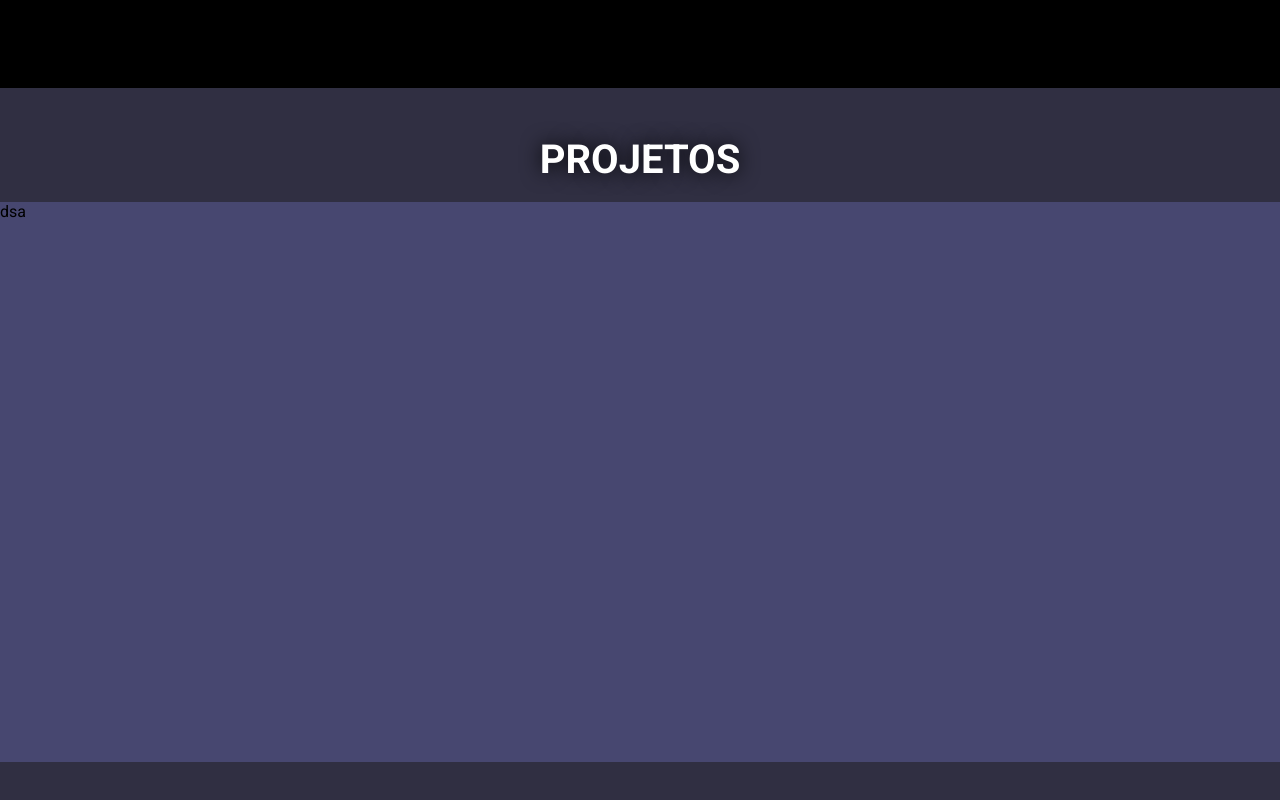
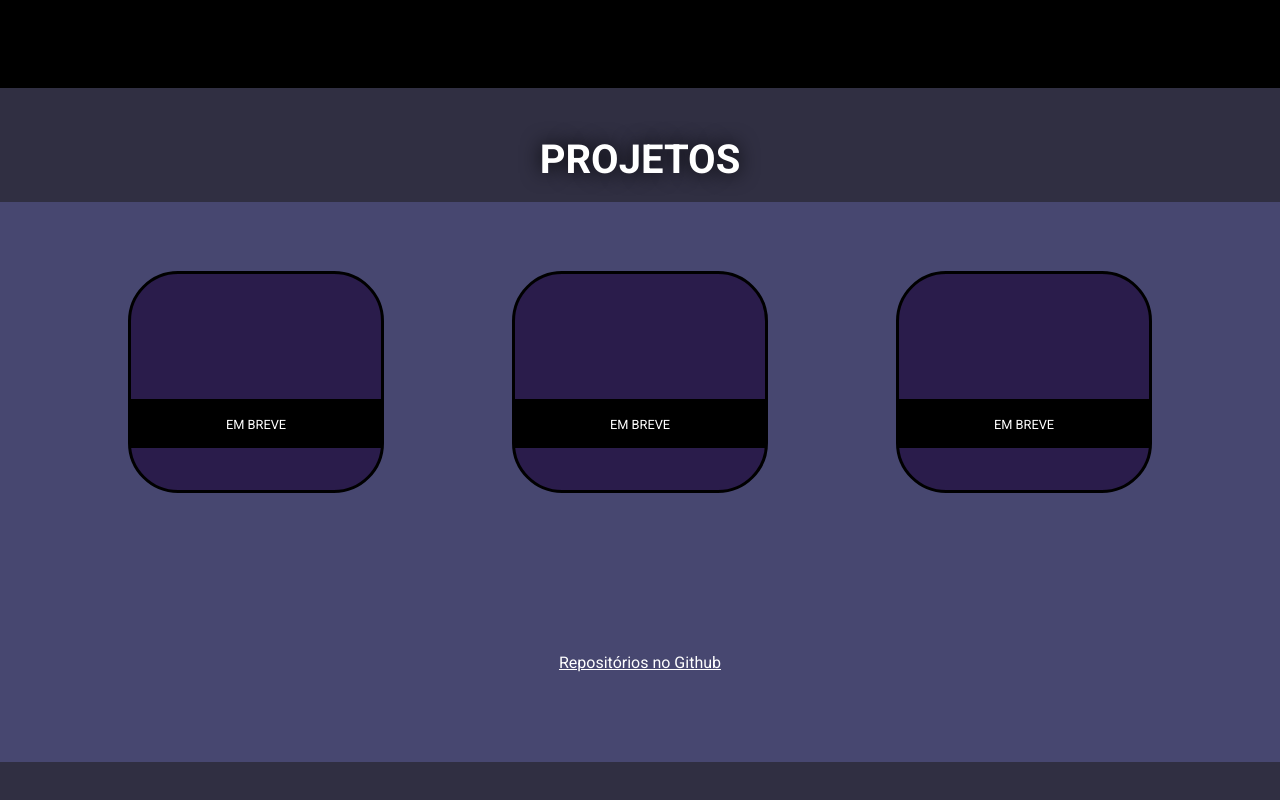
Before and after one commit to igorC5/portfolio_teste, a React (Vite) app: page / in a window 1280 px wide. Shown: the part 1432-2232 px from the top of the page. Built offline with nearby package versions, Linux system fonts and the light colour scheme.

Commit message:
subindo aba de projetos

```diff
--- a/src/ContainerInfos.css
+++ b/src/ContainerInfos.css
@@ -20,9 +20,51 @@
 }
 
 .containProj{
+    display: grid;
     background-color: rgb(71, 71, 112);
     height: 70vh;
     display: grid;
+    flex-direction: row;
+    align-items: center;
+    justify-content: space-evenly;
+    text-align: center;
+}
+
+.containProj a{
+    color: white;
+
+}
+
+.projetoFrame{
+    width: 250px;
+    height: 60%;
+    background-color: rgb(42, 28, 75);
+    border-radius: 50px;
+    border: solid black 3px;
+    text-align: center;
+    grid-row: 1;
+}
+
+.spanBG{
+    padding: 15px 0px;
+    margin-top: 50%;
+    background-color: black;
+}
+
+.projetoFrame span{
+    margin-top: 50%;
+    width: 100%;
+    background-color: black;
+    font-size: 80%;
+
+    transition-property: all;
+    transition-duration: 0.3s;
+    transition-timing-function: ease;
+}
+
+.projetoFrame span:hover{
+    letter-spacing: 5px;
+
 }
 
 .img{
--- a/src/ContainerInfos.jsx
+++ b/src/ContainerInfos.jsx
@@ -4,7 +4,29 @@ function ContainerInfos(){
     return (
         <div>
             <div className='containProj'>
-                dsa
+
+                <div className="projetoFrame">
+                    <div className='spanBG'>
+                        <span>EM BREVE</span>
+                    </div>
+                </div>
+
+                <div className="projetoFrame">
+                    <div className='spanBG'>
+                        <span>EM BREVE</span>
+                    </div>
+                </div>
+
+                <div className="projetoFrame">
+                    <div className='spanBG'>
+                        <span>EM BREVE</span>
+                    </div>
+                </div>
+
+                <br></br>
+
+                <a href='#'>Repositórios no Github</a>
+
             </div>
         </div>
     )
--- a/src/LandingPage.css
+++ b/src/LandingPage.css
@@ -70,6 +70,7 @@ h2{
 /*FUNDO 2*/
 #fundo2{
     background: linear-gradient(rgb(48, 47, 66),   black,black, black, black, black, black );
+
     height: 90vh;
 }
 
```
